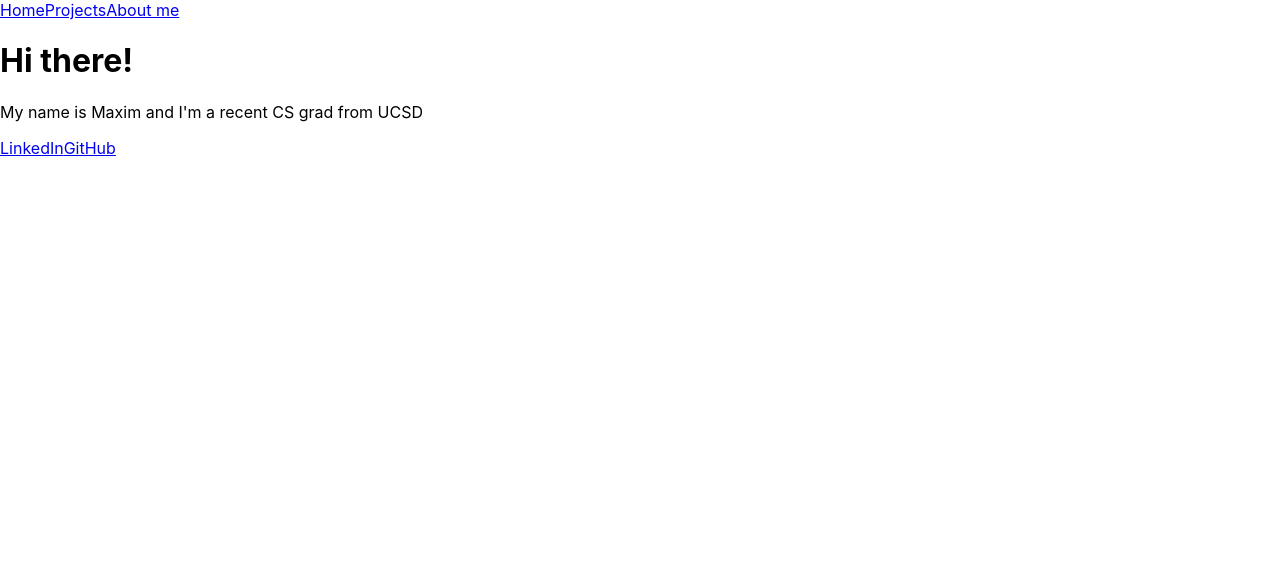
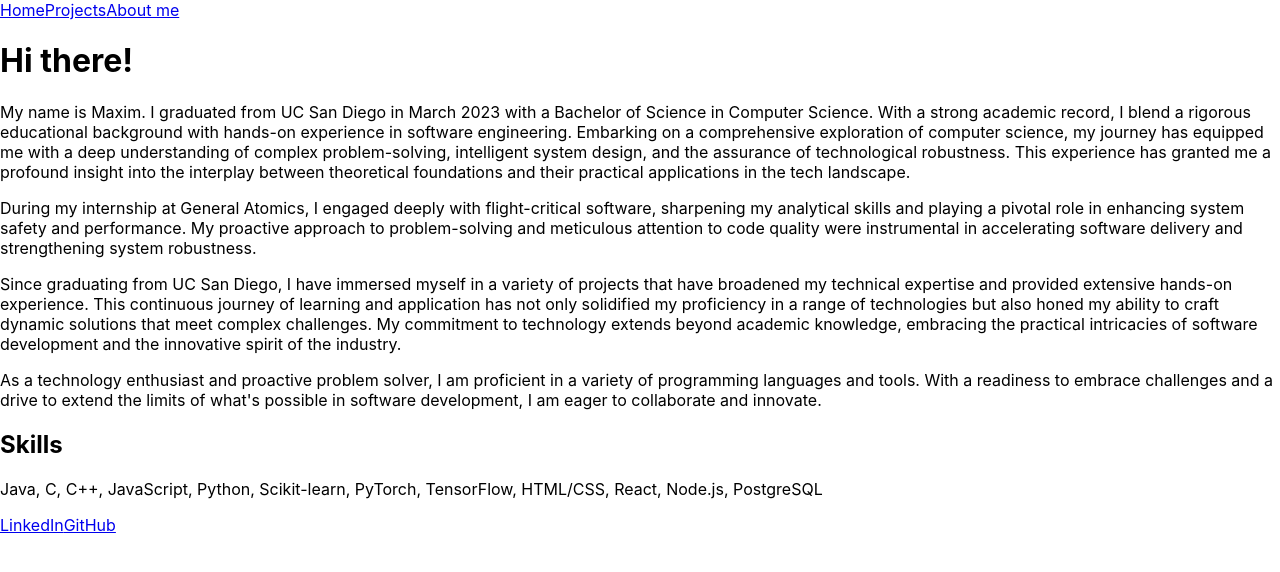
Before and after one commit to maximk-8/my-website, a React (Create React App) app: page / in a window 1280 px wide. Shown: the top 572 px of the page. Built offline with nearby package versions, Linux system fonts and the light colour scheme.

Commit message:
added text

```diff
--- a/src/About.js
+++ b/src/About.js
@@ -1,8 +1,14 @@
 const About = () => {
     return (
         <div className="about">
-            <h1>A little bit about me...</h1>
-            <p>To fill out</p>
+            <h1>A little bit more about me...</h1>
+            <p>Lorem ipsum dolor sit amet, consectetur adipiscing elit. Morbi neque sapien,
+                iaculis sit amet turpis id, sagittis porttitor ante. Sed nec nisl quis lectus
+                vestibulum condimentum vel eget tortor. Vivamus mauris urna, malesuada in
+                fermentum hendrerit, semper molestie ante. Vivamus risus enim, consectetur
+                vel lectus vel, porta rhoncus augue. Quisque at lacus nec urna ornare efficitur
+                et vel ipsum. Phasellus mattis, nulla eu aliquet cursus, lacus erat pellentesque
+                lectus, non varius sem diam ut nisi. Suspendisse porttitor pharetra sem vel venenatis.</p>
         </div>
     );
 }
--- a/src/Home.js
+++ b/src/Home.js
@@ -2,7 +2,31 @@ const Home = () => {
     return (
         <div className="home-content">
             <h1>Hi there!</h1>
-            <p>My name is Maxim and I'm a recent CS grad from UCSD</p>
+            <p>My name is Maxim. I graduated from UC San Diego in March 2023 with a Bachelor of
+                Science in Computer Science. With a strong academic record, I blend a rigorous
+                educational background with hands-on experience in software engineering. Embarking
+                on a comprehensive exploration of computer science, my journey has equipped me with
+                a deep understanding of complex problem-solving, intelligent system design, and the
+                assurance of technological robustness. This experience has granted me a profound
+                insight into the interplay between theoretical foundations and their practical
+                applications in the tech landscape.</p>
+            <p>During my internship at General Atomics, I engaged deeply with flight-critical software,
+                sharpening my analytical skills and playing a pivotal role in enhancing system safety
+                and performance. My proactive approach to problem-solving and meticulous attention to
+                code quality were instrumental in accelerating software delivery and strengthening system
+                robustness.</p>
+            <p>Since graduating from UC San Diego, I have immersed myself in a variety of projects that
+                have broadened my technical expertise and provided extensive hands-on experience. This
+                continuous journey of learning and application has not only solidified my proficiency in
+                a range of technologies but also honed my ability to craft dynamic solutions that meet
+                complex challenges. My commitment to technology extends beyond academic knowledge, embracing
+                the practical intricacies of software development and the innovative spirit of the industry.</p>
+            <p>As a technology enthusiast and proactive problem solver, I am proficient in a variety of
+                programming languages and tools. With a readiness to embrace challenges and a drive to
+                extend the limits of what's possible in software development, I am eager to collaborate
+                and innovate.</p>
+            <h2>Skills</h2>
+            <p>Java, C, C++, JavaScript, Python, Scikit-learn, PyTorch, TensorFlow, HTML/CSS, React, Node.js, PostgreSQL</p>
         </div>
     );
 }
--- a/src/Projects.js
+++ b/src/Projects.js
@@ -1,12 +1,22 @@
 const Projects = () => {
     return (
         <div className="projects">
-            <h1>My Projects</h1>
-            <p>Collection of projects I'm most proud of</p>
-            <h3>Project 1</h3>
-            <h3>Project 2</h3>
-            <h3>Project 3</h3>
-            <h3>Project 4</h3>
+            <h1>Welcome to my workshop of innovation and code</h1>
+            <p>Here, you'll discover a diverse portfolio of projects that encapsulate my passion for
+                technology and problem-solving. Explore the cutting edge of artificial intelligence
+                with an ML-based text summarizer, trace the interconnected data flows of a Graph API,
+                delve into the efficient elegance of a Huffman Coding text compressor, immerse yourself
+                in the crafted world of a mini video game, and accelerate your reading with a
+                JavaScript-driven speed reader. Each project represents a unique challenge and a
+                skill honed. These projects are a testament to my journey in software engineering-a
+                journey marked by continual learning and a desire to push the boundaries of what's possible.
+                I invite you to play around with them, examine their inner workings, and see for yourself
+                the outcomes of dedication and creativity.</p>
+            <h3>ML-based text summarizer</h3>
+            <h3>Graph API</h3>
+            <h3>Huffman Coding text compressor</h3>
+            <h3>Super Coin Box mini video game</h3>
+            <h3>Speed Reader</h3>
         </div>
     );
 }
```
